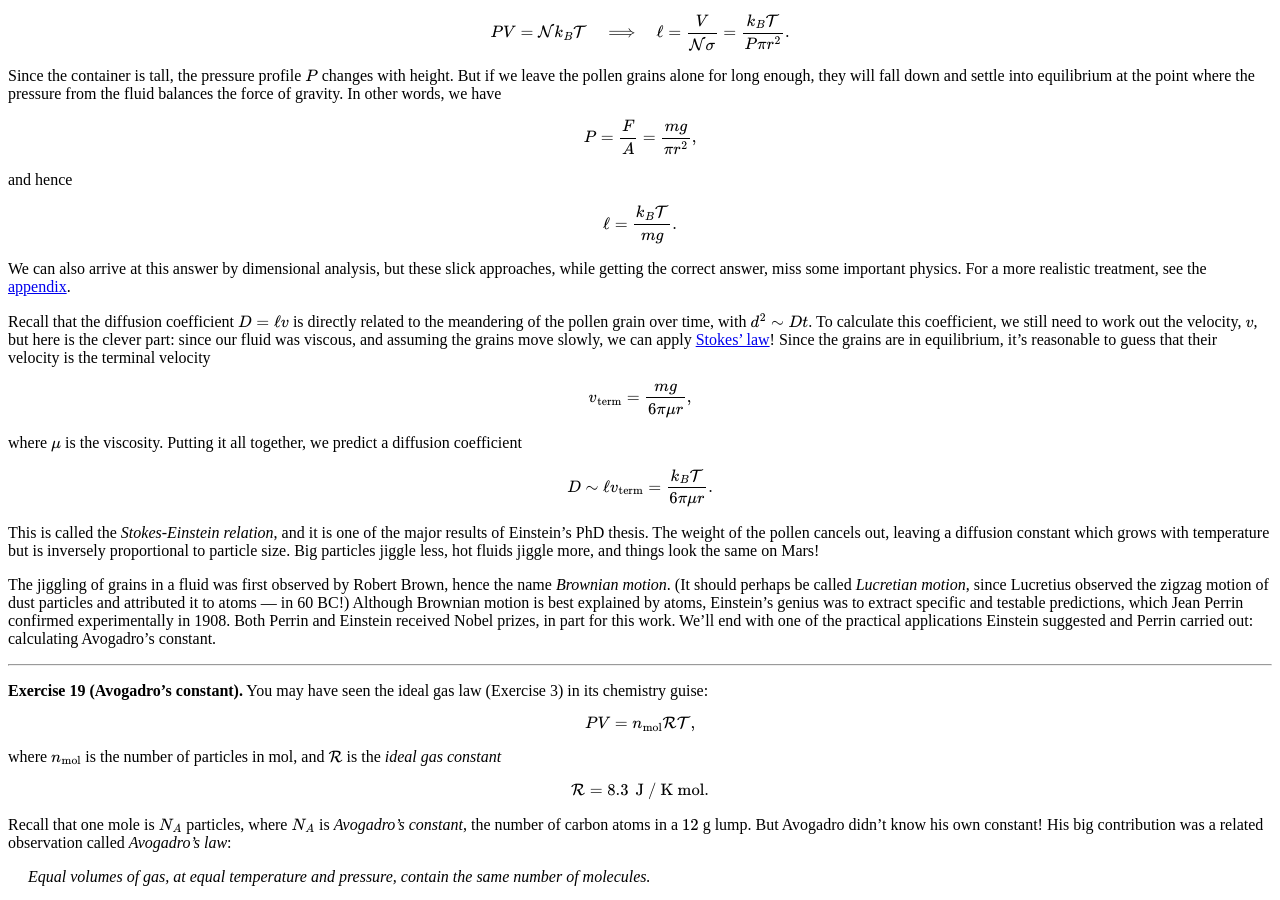
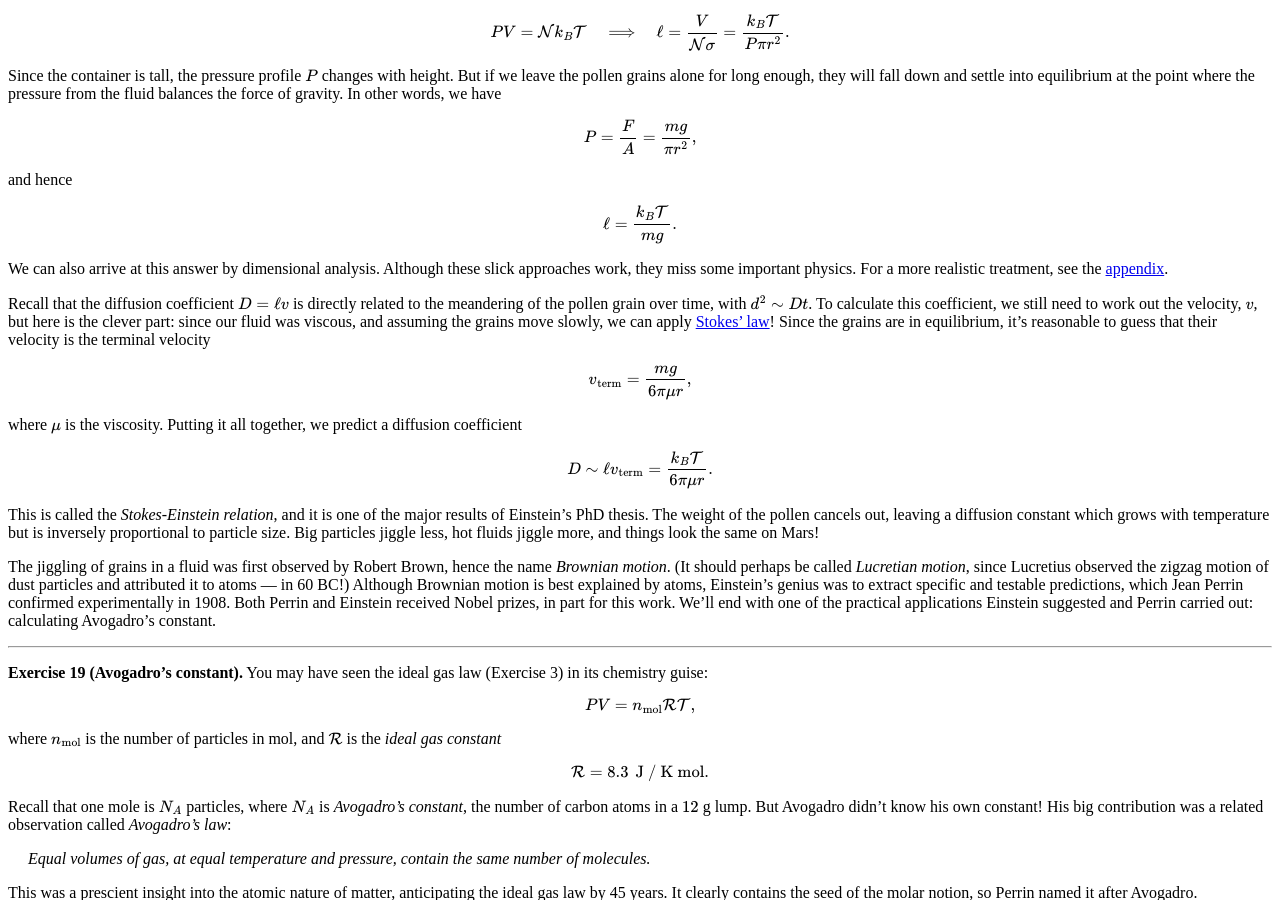
Before and after one commit to hapax/hapax.github.io, a Jekyll site: the page built from _posts/2020-02-24-napkin-hacks.md, in a window 1280 px wide and 900 px high, scrolled down 27458 px. Built offline with Jekyll 4.4.1, drawn with Linux system fonts in a browser that asks for light colours; our own code applies the rules of GitHub Pages for plain Markdown files; formulas are drawn with MathJax 3; a script that is not in the unit is left out.

Commit message:
Update 2020-02-24-napkin-hacks.md

```diff
--- a/_posts/2020-02-24-napkin-hacks.md
+++ b/_posts/2020-02-24-napkin-hacks.md
@@ -1851,9 +1851,8 @@ $$
 \ell = \frac{k_B\mathcal{T}}{mg}.
 $$
 
-We can also arrive at this answer by dimensional analysis, but these
-slick approaches, while getting the correct answer, miss some
-important physics.
+We can also arrive at this answer by dimensional analysis. Although
+these slick approaches work, they miss some important physics.
 For a more realistic treatment, see the [appendix]({{hapax.github.io}}/assets/napkin-hacks-appendix).
 
 Recall that the diffusion coefficient $D = \ell v$ is directly related
```
